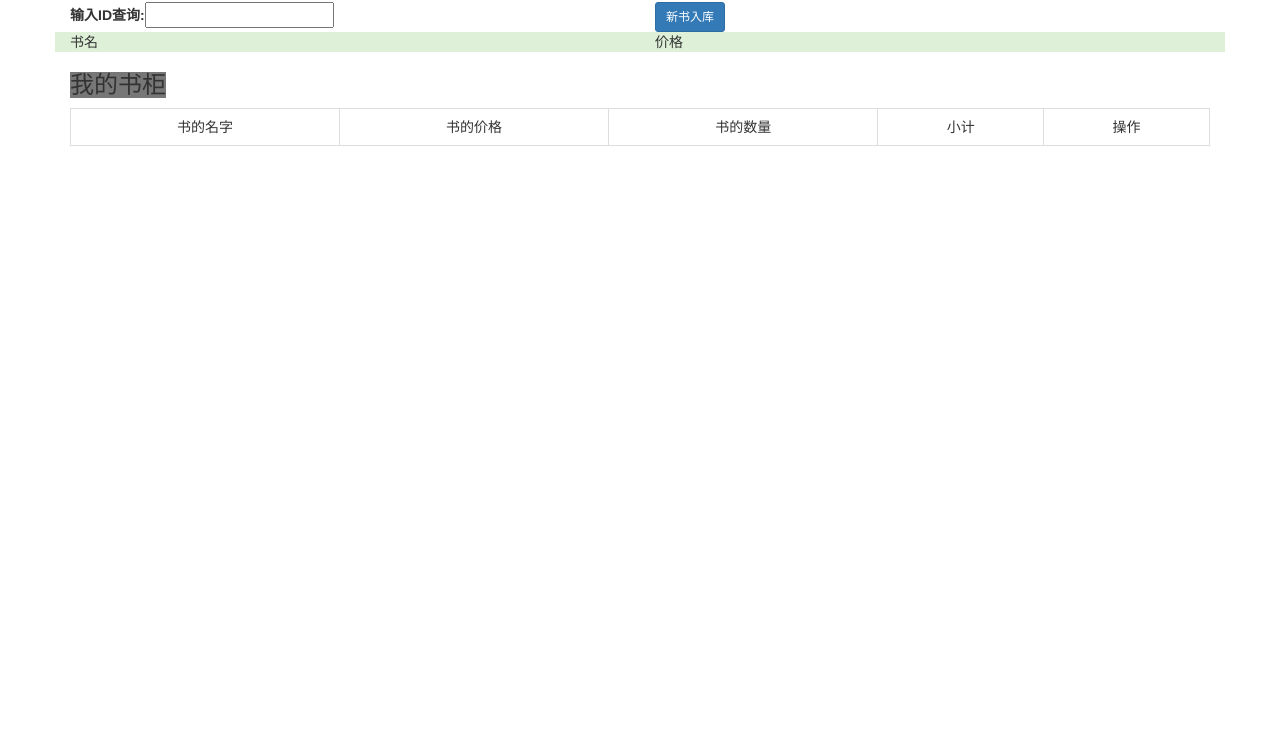
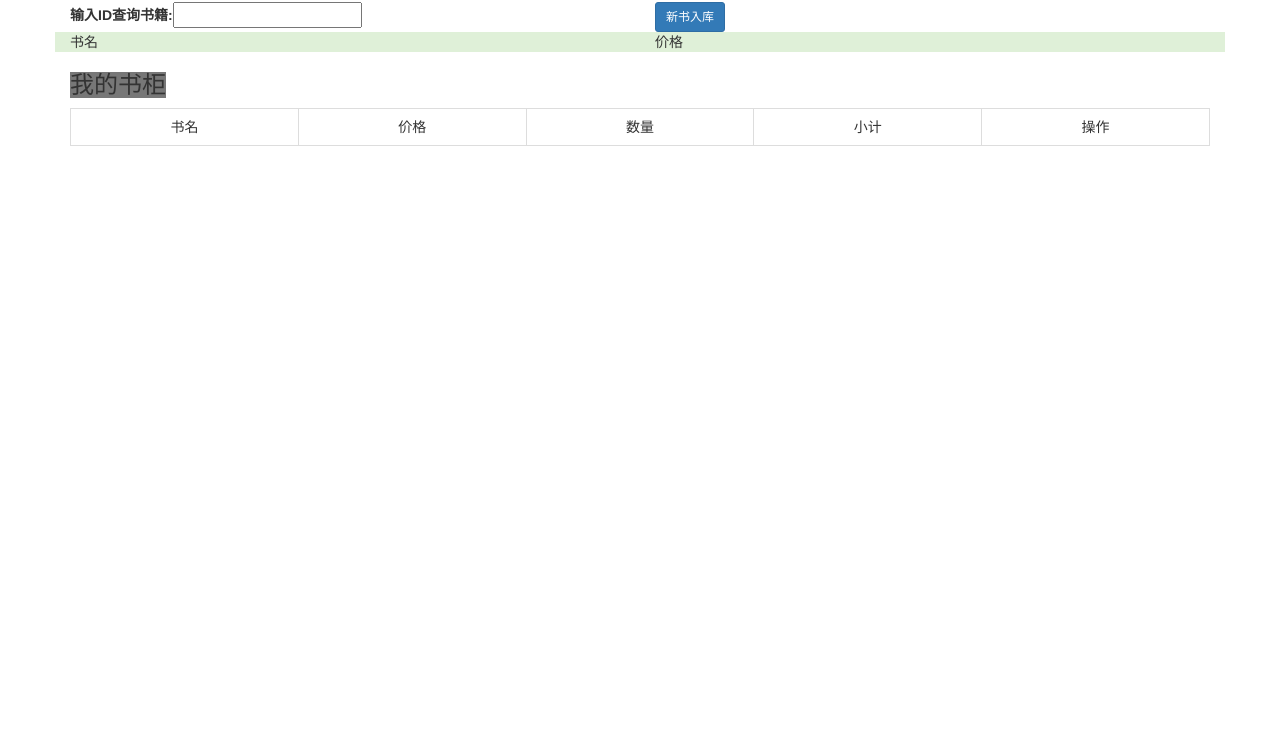
Before and after one commit to caoqianjie/bookstore, a website: page bookStore.html in a window 1280 px wide. Shown: the part 68-800 px from the top of the page. Drawn offline with nearby package versions, Linux system fonts and the light colour scheme; no server answers.

Commit message:
'change'

```diff
--- a/bookStore.html
+++ b/bookStore.html
@@ -2,7 +2,7 @@
 <html lang="en" ng-app="appModule">
 <head>
     <meta charset="UTF-8">
-    <title>Title</title>
+    <title>bookstore</title>
     <link rel="stylesheet" href="./css/bootstrap.css">
     <style>
         [ng-cloak]{
@@ -18,7 +18,7 @@
 </ul>-->
 <div class=" container">
     <div class="row">
-        <div class="col-md-6"><label>输入ID查询:</label><input type="text" ng-model="query" ng-model-options="{debounce:500}"></div>
+        <div class="col-md-6"><label>输入ID查询书籍:</label><input type="text" ng-model="query" ng-model-options="{debounce:500}"></div>
         <div class="col-md-6"><button class="btn btn-primary btn-sm" data-toggle="modal" data-target=".modal1" ng-click="newList()">新书入库</button></div>
     </div>
     <div class="row bg-success" ng-cloak>
@@ -30,9 +30,9 @@
     <label class="h3 label-default">我的书柜</label>
     <table class="table table-bordered text-center">
         <tr>
-            <td>书的名字</td>
-            <td>书的价格</td>
-            <td>书的数量</td>
+            <td>书名</td>
+            <td>价格</td>
+            <td>数量</td>
             <td>小计</td>
             <td colspan="2">操作</td>
         </tr>
```
